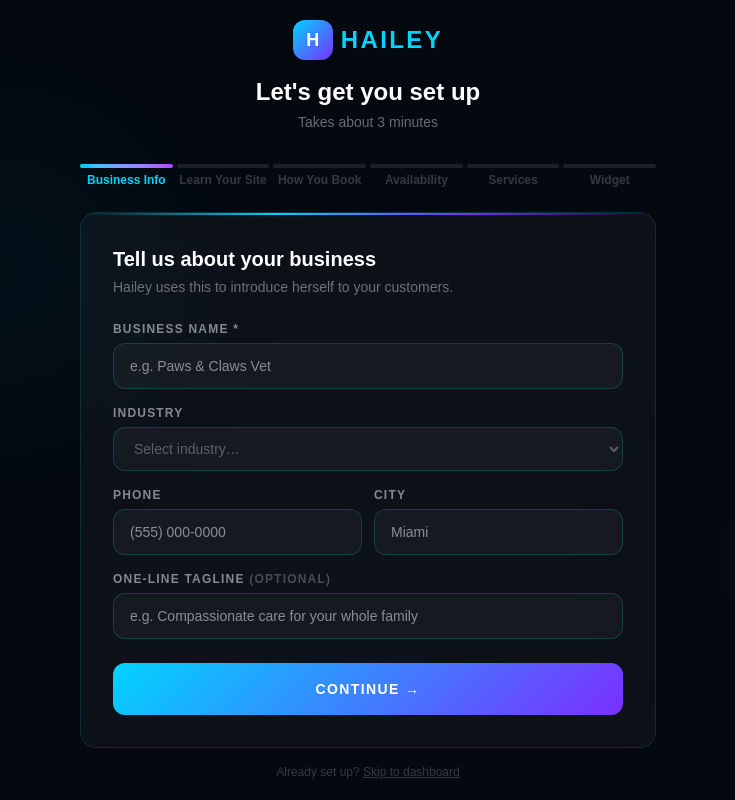
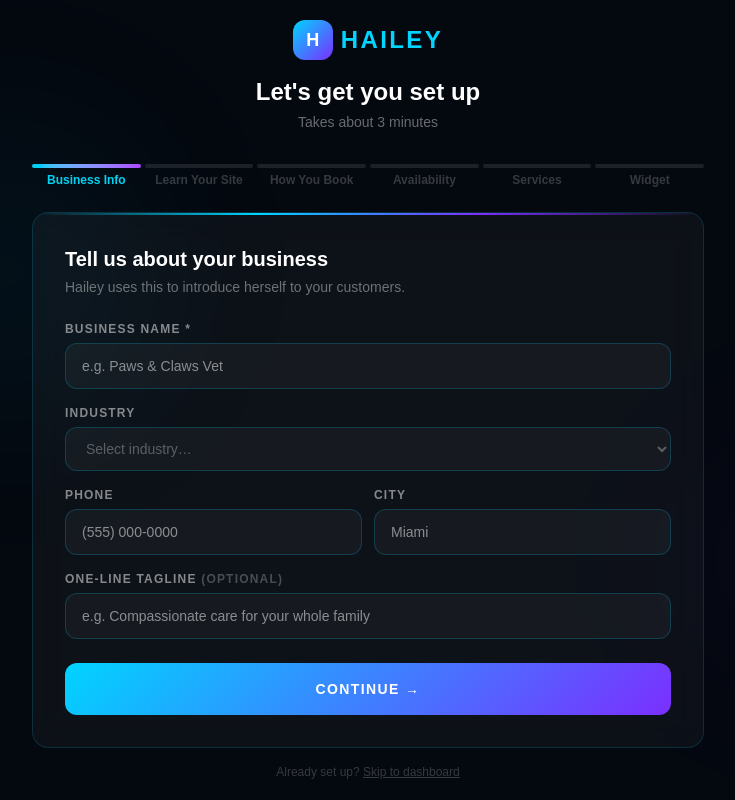
Before and after one commit to tkg375/hailey, a Next.js app: page /onboarding in a window 1280 px wide. Shown: the whole page, without its empty margins (272-1007 px from the left). Built offline with nearby package versions, Linux system fonts and the light colour scheme.

Commit message:
Widen onboarding to max-w-2xl on desktop, show step labels on lg+
Co-Authored-By: Claude Sonnet 4.6 <noreply@anthropic.com>

```diff
--- a/app/onboarding/page.tsx
+++ b/app/onboarding/page.tsx
@@ -165,7 +165,7 @@ export default function OnboardingPage() {
       <div className="orb" style={{ width: 400, height: 400, background: "radial-gradient(circle, rgba(0,212,255,0.08) 0%, transparent 70%)", top: "10%", left: "5%" }} />
       <div className="orb" style={{ width: 300, height: 300, background: "radial-gradient(circle, rgba(123,47,255,0.08) 0%, transparent 70%)", bottom: "10%", right: "5%" }} />
 
-      <div className="w-full max-w-xl relative z-10">
+      <div className="w-full max-w-xl lg:max-w-2xl relative z-10">
         {/* Header */}
         <div className="text-center mb-8">
           <div className="inline-flex items-center gap-2 mb-4">
@@ -181,7 +181,7 @@ export default function OnboardingPage() {
           {STEPS.map((label, i) => (
             <div key={i} className="flex-1 flex flex-col items-center gap-1">
               <div className={`h-1 w-full rounded-full transition-all duration-500 ${i <= step ? "bg-gradient-to-r from-cyan-400 to-purple-500" : "bg-white/10"}`} />
-              <span className={`text-xs font-semibold hidden md:block transition-colors truncate max-w-full text-center ${i === step ? "text-cyan-400" : i < step ? "text-white/40" : "text-white/20"}`}>{label}</span>
+              <span className={`text-xs font-semibold hidden lg:block transition-colors truncate max-w-full text-center ${i === step ? "text-cyan-400" : i < step ? "text-white/40" : "text-white/20"}`}>{label}</span>
             </div>
           ))}
         </div>
```
